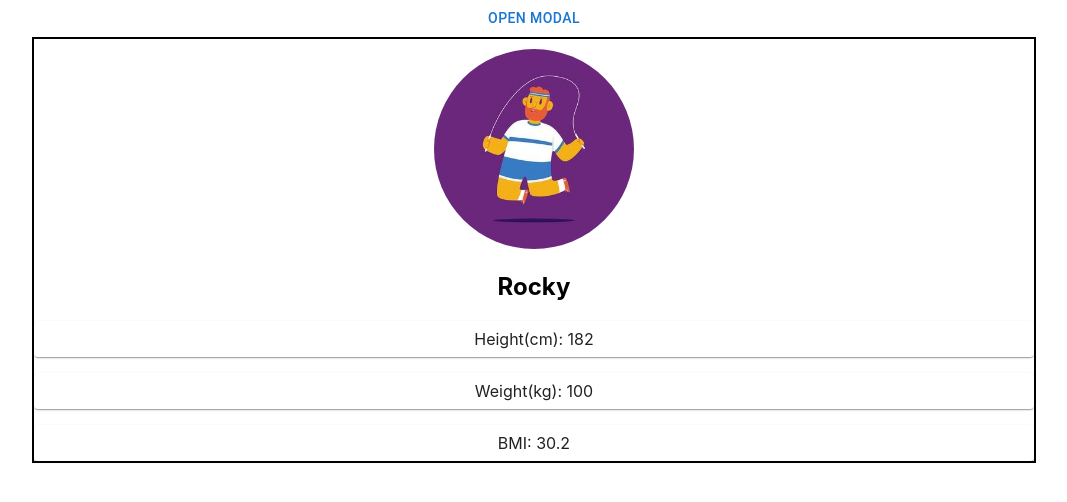
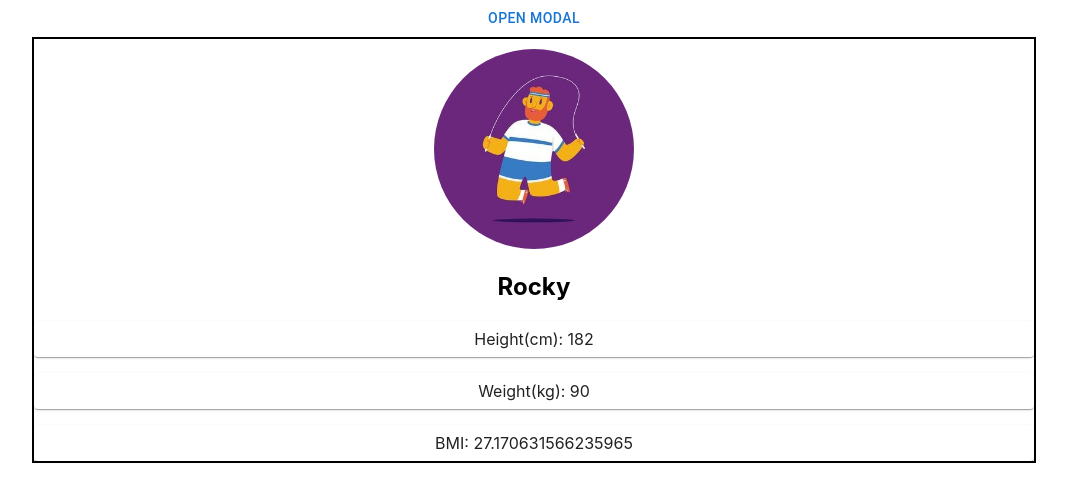
Before and after one commit to faceless5879/workout-tracker, a React (Create React App) app: page / in a window 1280 px wide. Shown: the top 502 px of the page, without its empty margins (106-1173 px from the left). Built offline with nearby package versions, Linux system fonts and the light colour scheme.

Commit message:
fix: bmi function

```diff
--- a/src/components/userProfile/UserProfile.jsx
+++ b/src/components/userProfile/UserProfile.jsx
@@ -10,7 +10,8 @@ const Item = styled(Paper)(({ theme }) => ({
 }));
 
 let calcBMI = (weight, height) => {
-  return (weight / Math.pow((height/100), 2)).toFixed(1);
+  const heightInMeters = (height * height)/10000
+  return weight/heightInMeters;
 }
 
 export default function UserProfile() {
@@ -22,8 +23,8 @@ export default function UserProfile() {
       <h2>Rocky</h2>
       <Stack direction="column" spacing={2}>
         <Item>Height(cm): 182</Item>
-        <Item>Weight(kg): 100</Item>
-        <Item>BMI: {calcBMI(100, 182)}</Item>
+        <Item>Weight(kg): 90</Item>
+        <Item>BMI: {calcBMI(90, 182)}</Item>
       </Stack>
     </div>
   )
```
